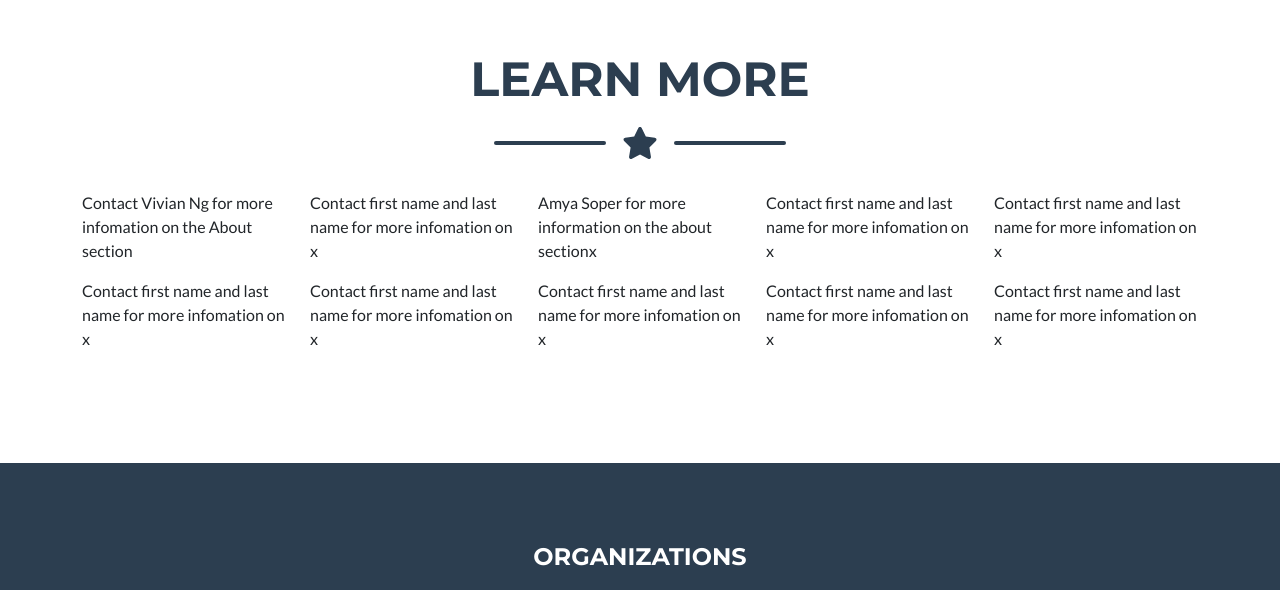
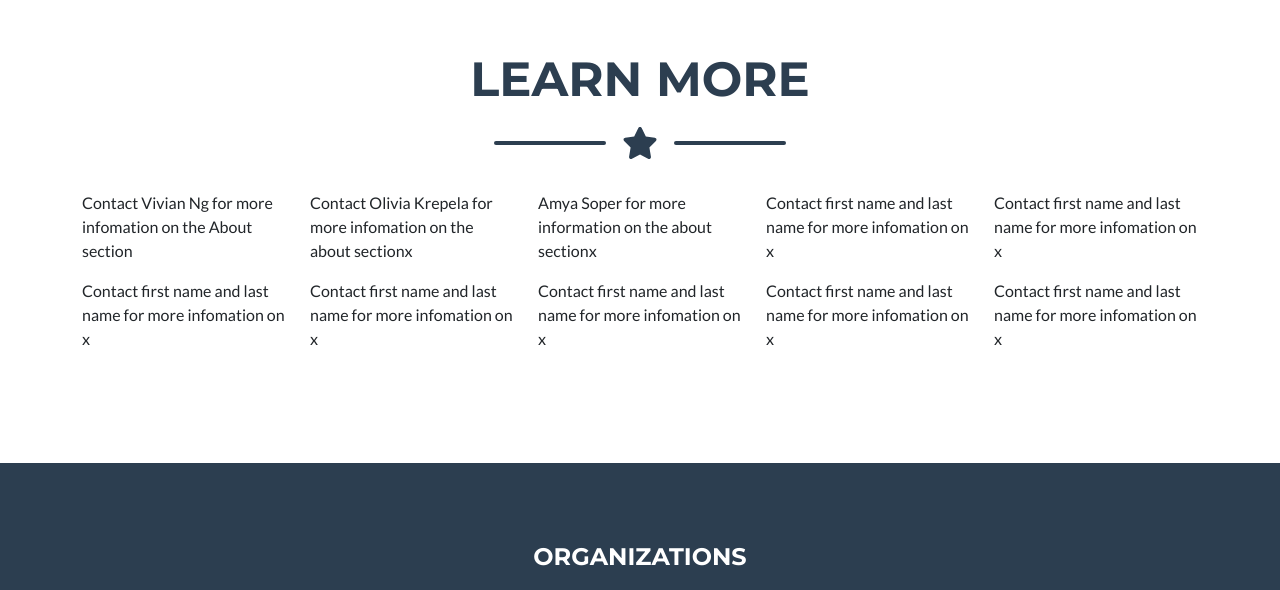
Before and after one commit to sulli719/ISS-210-Sec-005-Group-3, a plain HTML site: page index.html in a window 1280 px wide. Shown: the part 2071-2661 px from the top of the page. Drawn offline with nearby package versions, Linux system fonts and the light colour scheme.

Commit message:
Update index.html

```diff
--- a/index.html
+++ b/index.html
@@ -153,7 +153,7 @@
                <!--List Contributor's Names and attributions-->
                 <div class="row justify-content-center">
                     <div class="col-sm"><p>Contact Vivian Ng for more infomation on the About section</p></div>
-                    <div class="col-sm"><p>Contact first name and last name for more infomation on x</p></div>
+                    <div class="col-sm"><p>Contact Olivia Krepela for more infomation on the about sectionx</p></div>
                     <div class="col-sm"><p>Amya Soper for more information on the about sectionx</p></div>
                     <div class="col-sm"><p>Contact first name and last name for more infomation on x</p></div>
                     <div class="col-sm"><p>Contact first name and last name for more infomation on x</p></div>
```
